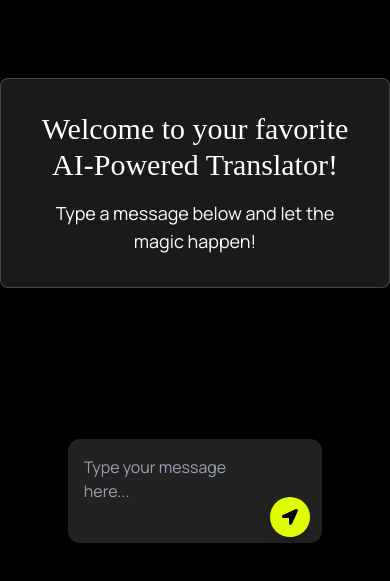
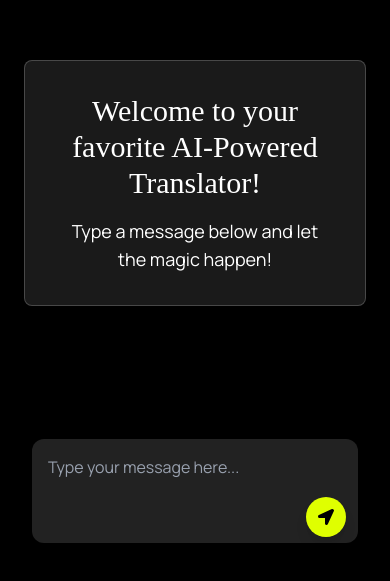
Before and after one commit to Ghravitee/stage-3-hng-ai-powered-text, a React (Vite) app: page / in a window 390 px wide. Shown: the part 239-820 px from the top of the page. Built offline with nearby package versions, Linux system fonts and the light colour scheme; a web font is replaced by a local one.

Commit message:
Make more responsive

```diff
--- a/src/App.jsx
+++ b/src/App.jsx
@@ -131,7 +131,7 @@ export default function App() {
     <div className="h-screen flex px-4 pb-10">
       <div className="flex-1 flex flex-col overflow-x-hidden">
         {showModal && (
-          <div className="fixed inset-0 bg-black bg-opacity-60 flex justify-center items-center">
+          <div className="fixed inset-0 bg-black bg-opacity-60 flex justify-center items-center px-6">
             <div className="p-8 rounded-lg text-center max-w-md shadow-lg backdrop-blur-md bg-white/10 border border-white/20">
               <h2 className="text-3xl font-extrabold mb-4 monomakh text-white">
                 Welcome to your favorite AI-Powered Translator!
--- a/src/components/TextInput.jsx
+++ b/src/components/TextInput.jsx
@@ -13,7 +13,7 @@ export default function TextInput({ onSend }) {
   };
 
   return (
-    <div className="p-4 bg-[#1A1A1A] flex items-center w-[80%] mx-auto">
+    <div className="p-4 bg-[#1A1A1A] flex items-center w-full md:w-[80%] mx-auto">
       <div className="relative w-full">
         {/* Textarea */}
         <textarea
```
